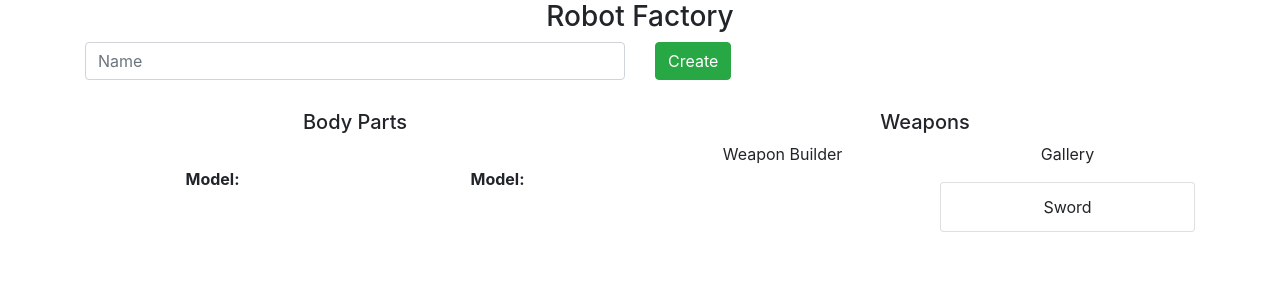
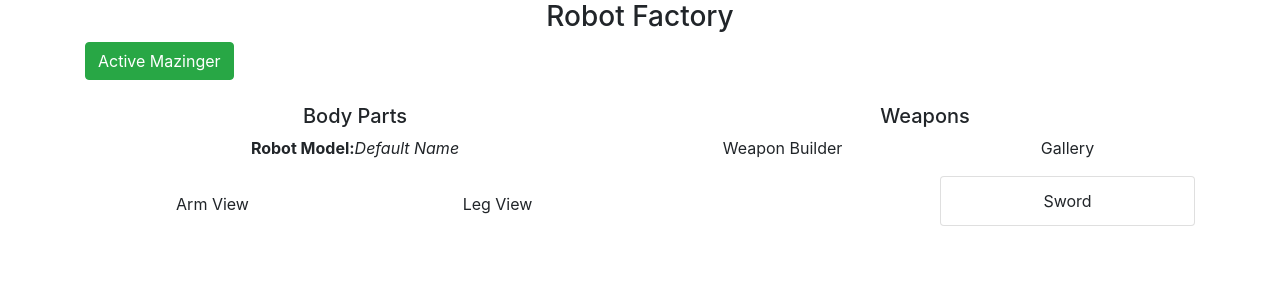
Before and after one commit to axlcodex/onpush-examples, an Angular app: page /robot-factory in a window 1280 px wide. Shown: the top 300 px of the page. Built offline with nearby package versions, Linux system fonts and the light colour scheme.

Commit message:
Initial set up

```diff
--- a/src/app/modules/robot-factory/body/arm/arm.component.html
+++ b/src/app/modules/robot-factory/body/arm/arm.component.html
@@ -1 +1 @@
-<label><b>Model: </b> <em></em></label>
+<p>Arm View</p>
--- a/src/app/modules/robot-factory/body/arm/arm.component.ts
+++ b/src/app/modules/robot-factory/body/arm/arm.component.ts
@@ -1,8 +1,9 @@
-import { AfterViewChecked, Component, OnChanges } from '@angular/core';
+import { AfterViewChecked, ChangeDetectionStrategy, Component, Input, OnChanges } from '@angular/core';
 
 @Component({
   selector: 'app-arm',
-  templateUrl: './arm.component.html'
+  templateUrl: './arm.component.html',
+  changeDetection: ChangeDetectionStrategy.OnPush
 })
 export class ArmComponent implements AfterViewChecked {
   ngAfterViewChecked(): void {
--- a/src/app/modules/robot-factory/body/leg/leg.component.html
+++ b/src/app/modules/robot-factory/body/leg/leg.component.html
@@ -1 +1 @@
-<label><b>Model: </b> <em></em></label>
+<p>Leg View</p>
--- a/src/app/modules/robot-factory/body/robot-body.component.html
+++ b/src/app/modules/robot-factory/body/robot-body.component.html
@@ -1,7 +1,7 @@
 <h5>Body Parts</h5>
 <div class="row">
   <div class="col-md-12">
-    {{name}}
+    <label><b>Robot Model:</b></label> <span><em>{{robot.name}}</em></span>
   </div>
 </div>
 <br>
--- a/src/app/modules/robot-factory/body/robot-body.component.ts
+++ b/src/app/modules/robot-factory/body/robot-body.component.ts
@@ -1,9 +1,9 @@
-import { Component, Input, OnChanges } from '@angular/core';
+import { Component, Input } from '@angular/core';
 
 @Component({
   selector: 'app-robot-body',
   templateUrl: './robot-body.component.html'
 })
 export class RobotBodyComponent {
-  @Input() name: string;
+  @Input() robot: any;
 }
--- a/src/app/modules/robot-factory/robot-factory.component.html
+++ b/src/app/modules/robot-factory/robot-factory.component.html
@@ -1,13 +1,11 @@
 <h3 class="text-center">Robot Factory</h3>
 <div class="row">
   <div class="col-md-6">
-    <input type="text" placeholder="Name" #robot class="form-control">
-  </div>
-  <div class="col-md-6">
-    <button class="btn btn-md btn-success" (click)="setModel(robot.value)">Create</button>
+    <button class="btn btn-md btn-success" (click)="setModelName('Mazinger')">Active Mazinger</button>
   </div>
 </div>
-<div class="row" style="padding-top: 30px">
-  <app-robot-body [name]="name" class="col-md-6 text-center"></app-robot-body>
+<br>
+<div class="row">
+  <app-robot-body [robot]="robot" class="col-md-6 text-center"></app-robot-body>
   <app-robot-weapon class="col-md-6 text-center"></app-robot-weapon>
 </div>
--- a/src/app/modules/robot-factory/robot-factory.component.ts
+++ b/src/app/modules/robot-factory/robot-factory.component.ts
@@ -5,13 +5,15 @@
   templateUrl: './robot-factory.component.html'
 })
 export class RobotFactoryComponent {
-  name: string;
+  robot: any;
 
   constructor() {
-    this.name = '';
+    this.robot = {
+      name: 'Default Name'
+    };
   }
 
-  setModel(name: string): void {
-    this.name = name;
+  setModelName(name: string): void {
+    this.robot.name = name;
   }
 }
```
